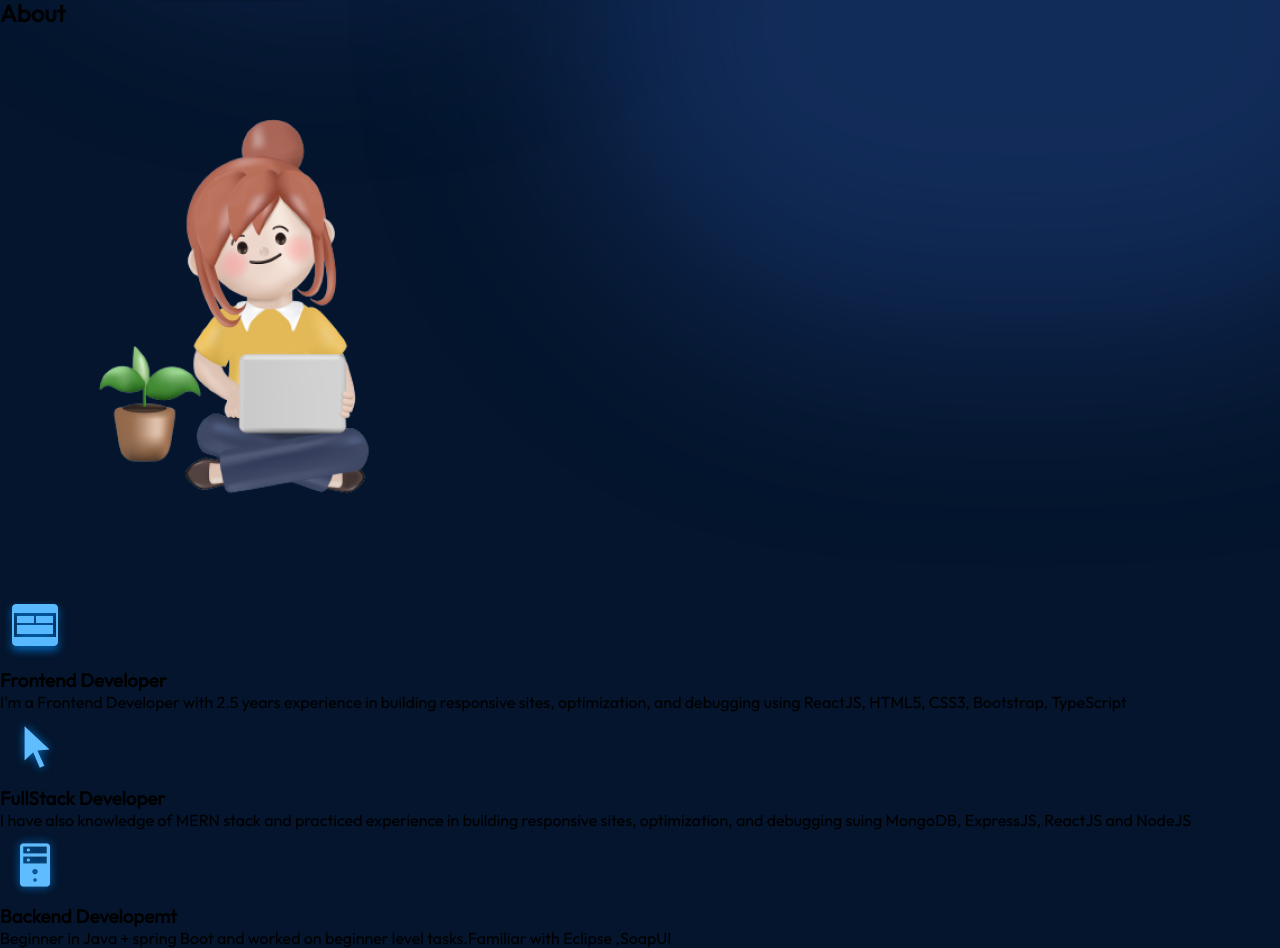
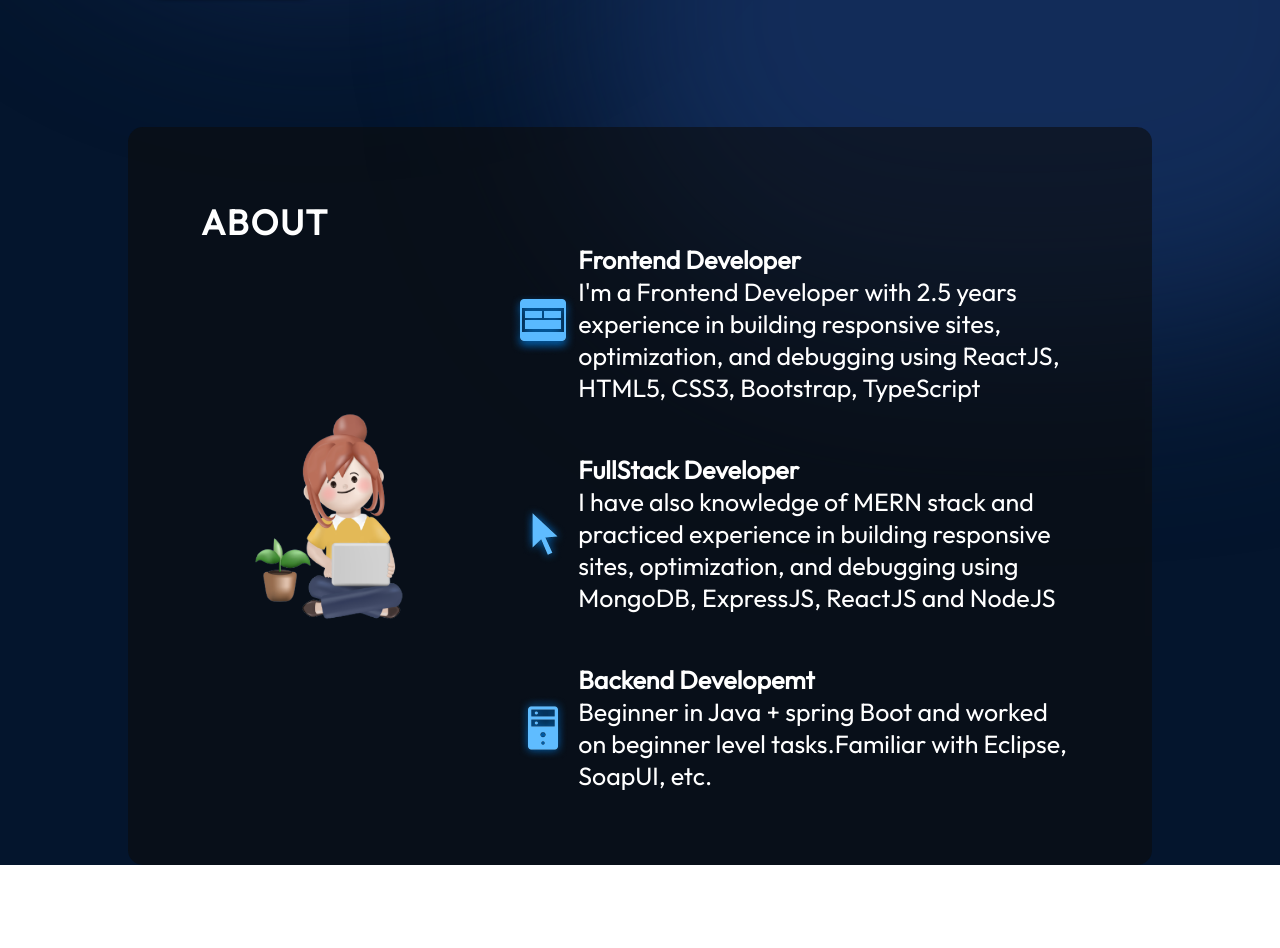
Before and after one commit to rishikesh7355/Project_Portfolio, a React (Vite) app in the folder react-portfolio/: page / in a window 1280 px wide. Shown: the part 702-1650 px from the top of the page. After the commit the page ends 1567 px from the top, so only its background shows below. Built offline with nearby package versions, Linux system fonts and the light colour scheme.

Commit message:
about section styling

```diff
--- a/react-portfolio/src/components/About/About.jsx
+++ b/react-portfolio/src/components/About/About.jsx
@@ -1,13 +1,19 @@
 import {getImageUrl} from "../../utils"
+import styles from "./About.module.css"
 export const About = () => {
     return(
-       <section>
-            <h2>About</h2>
-            <div><img src={getImageUrl("about/aboutImage.png")} alt="sitting with laptop"/>
-                <ul>
-                    <li>
-                        <img src={getImageUrl("about/uiIcon.png")} alt="cursor icon" />
-                        <div>
+       <section className={styles.container} id="about">
+            <h2 className={styles.title}>About</h2>
+            <div className={styles.content}>
+                <img
+                    src={getImageUrl("about/aboutImage.png")}
+                    alt="sitting with laptop"
+                    className={styles.aboutImage}
+                    />
+                <ul className={styles.aboutItems}>
+                    <li className={styles.aboutItem}>
+                        <img src={getImageUrl("about/uiIcon.png")} alt="Ui icon" />
+                        <div className={styles.aboutItemText}>
                             <h3>Frontend Developer</h3>
                             <p>I'm a Frontend Developer with 2.5 years
                                 experience in building responsive sites, optimization,
@@ -15,22 +21,22 @@ export const About = () => {
                             </p>
                         </div>
                     </li>
-                    <li>
+                    <li className={styles.aboutItem}>
                         <img src={getImageUrl("about/cursorIcon.png")} alt="server icon" />
-                        <div>
+                        <div className={styles.aboutItemText}>
                             <h3>FullStack Developer</h3>
                             <p>I have also knowledge of MERN stack and practiced
                                 experience in building responsive sites, optimization,
-                                and debugging suing MongoDB, ExpressJS, ReactJS and NodeJS
+                                and debugging using MongoDB, ExpressJS, ReactJS and NodeJS
                             </p>
                         </div>
                     </li>
-                    <li>
+                    <li className={styles.aboutItem}>
                         <img src={getImageUrl("about/serverIcon.png")} alt="server icon" />
-                        <div>
+                        <div className={styles.aboutItemText}>
                             <h3>Backend Developemt</h3>
                             <p>Beginner in Java + spring Boot  and
-                                worked on beginner level tasks.Familiar with Eclipse ,SoapUI
+                                worked on beginner level tasks.Familiar with Eclipse, SoapUI, etc.
                             </p>
                         </div>
                     </li>
--- a/react-portfolio/src/components/About/About.module.css
+++ b/react-portfolio/src/components/About/About.module.css
@@ -1 +1,80 @@
-@import "../../vars.css"
+@import "../../vars.css";
+
+.container {
+    position: relative;
+    background-color: rgba(12, 12, 12, 0.6);
+    border-radius: 15px;
+    padding: 73px;
+    margin-top: 129px;
+    z-index: 1;
+    margin-left: 10%;
+    margin-right: 10%;
+}
+
+.title {
+    color: var(--color-text);
+    font-size: 35px;
+    font-weight: 700;
+    letter-spacing: 1.75px;
+    text-transform: uppercase;
+}
+.content{
+    display: flex;
+    flex-direction: row;
+    align-items: center;
+}
+.aboutImage {
+    width: 35%;
+}
+.aboutItems {
+    color: var(--color-text);
+    display: flex;
+    flex-direction: column;
+    gap: 50px;
+}
+.aboutItem {
+    display: flex;
+    flex-direction: row;
+    align-items: center;
+    border-radius: 20px;
+    list-style: none;
+    background-image: linear-gradient(
+        90deg,
+        rgba(164, 215, 232, 0.42) 0%,
+        rgba(255, 255, 255, 0) 100%
+    );
+    background-size: 0 100%;
+    background-repeat: no-repeat;
+    transition: 0.4s;
+}
+.aboutItem:hover {
+    background-size: 100% 100%;
+}
+.aboutItem h3 {
+    font-size: 25px;
+    font-weight: 600;
+}
+.aboutItem p {
+    font-size: 25px;
+}
+
+@media screen and (max-width: 830px) {
+    .container {
+        background-color: transparent;
+        padding-left: 0;
+        padding-right: 0;
+    }
+    .content {
+        flex-direction: column;
+    }
+    .aboutImage {
+        display: none;
+    }
+    .aboutItems {
+        margin-top: 29px;
+    }
+    .aboutItem {
+        padding-left: 0;
+        padding-right: 0;
+    }
+}
--- a/react-portfolio/src/index.css
+++ b/react-portfolio/src/index.css
@@ -4,3 +4,7 @@
   padding: 0;
   font-family: "outfit", Arial, Helvetica, sans-serif;
 }
+
+html {
+  scroll-behavior: smooth;
+}
```
